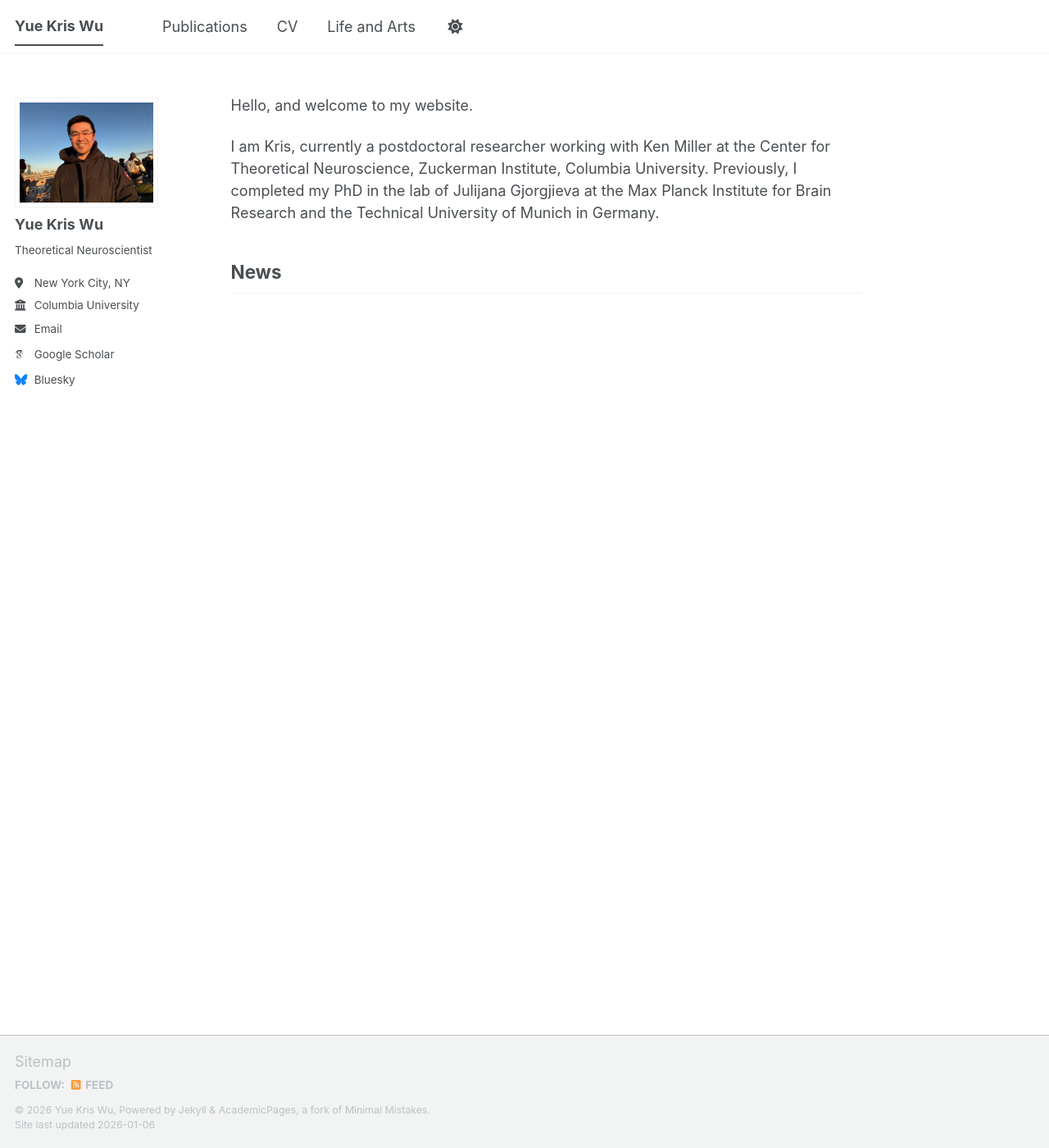
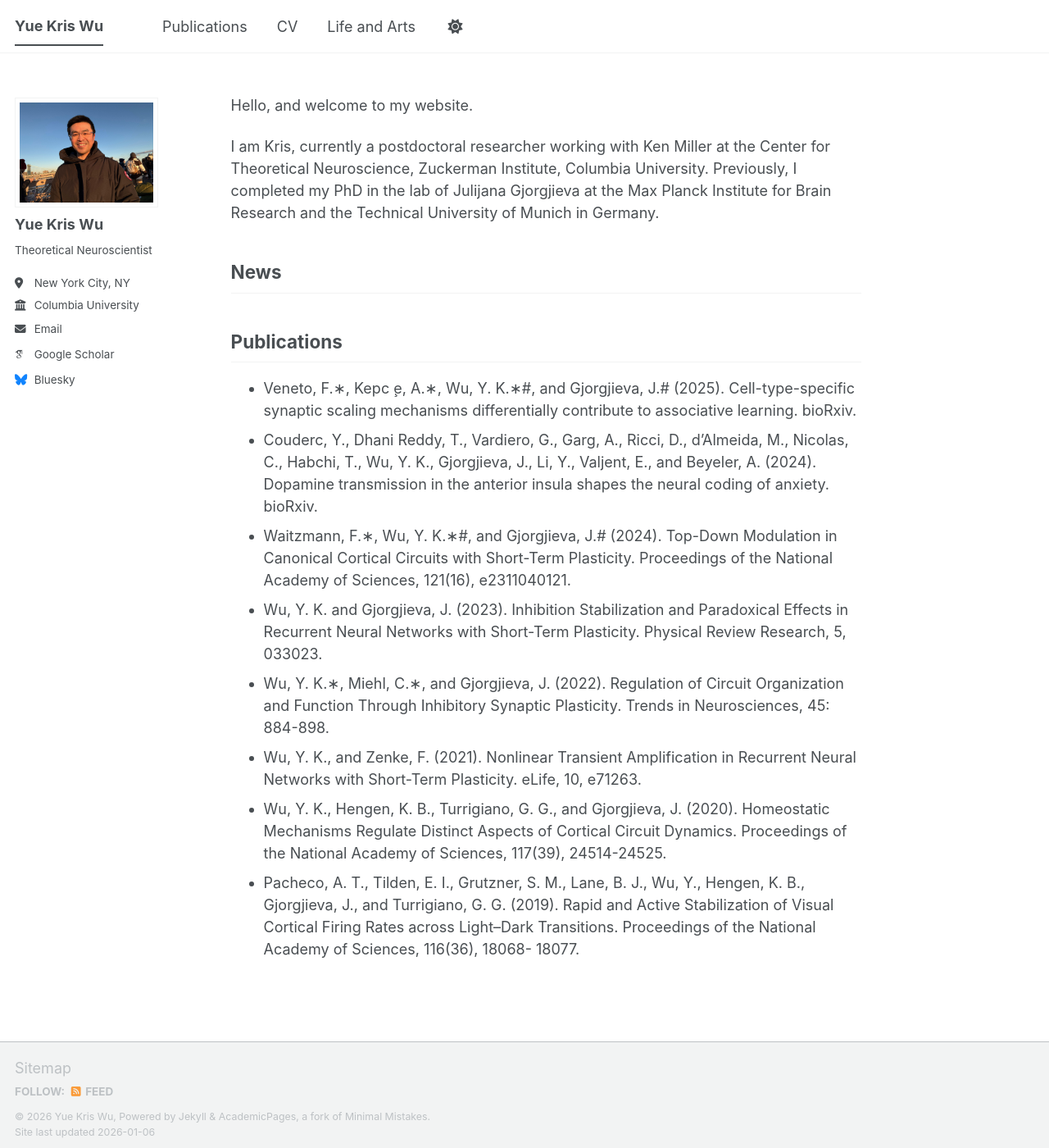
Before and after one commit to yuekriswu/yuekriswu.github.io, a Jekyll site: the page built from _pages/about.md, in a window 1280 px wide and 1400 px high. Shown: the whole window at 82% size. Built offline with Jekyll 4.4.1, drawn with Linux system fonts in a browser that asks for light colours; some web fonts are replaced; a script bundle is joined from its source files by our own code; library files that are not in the unit come from our copies.

Commit message:
Update about.md

```diff
--- a/_pages/about.md
+++ b/_pages/about.md
@@ -13,3 +13,14 @@ I am Kris, currently a postdoctoral researcher working with Ken Miller at the Ce
 
 News
 ------
+
+Publications
+------
+* Veneto, F.∗, Kepc ̧e, A.∗, Wu, Y. K.∗#, and Gjorgjieva, J.# (2025). Cell-type-specific synaptic scaling mechanisms differentially contribute to associative learning. bioRxiv.
+* Couderc, Y., Dhani Reddy, T., Vardiero, G., Garg, A., Ricci, D., d’Almeida, M., Nicolas, C., Habchi, T., Wu, Y. K., Gjorgjieva, J., Li, Y., Valjent, E., and Beyeler, A. (2024). Dopamine transmission in the anterior insula shapes the neural coding of anxiety. bioRxiv.
+* Waitzmann, F.∗, Wu, Y. K.∗#, and Gjorgjieva, J.# (2024). Top-Down Modulation in Canonical Cortical Circuits with Short-Term Plasticity. Proceedings of the National Academy of Sciences, 121(16), e2311040121.
+* Wu, Y. K. and Gjorgjieva, J. (2023). Inhibition Stabilization and Paradoxical Effects in Recurrent Neural Networks with Short-Term Plasticity. Physical Review Research, 5, 033023.
+* Wu, Y. K.∗, Miehl, C.∗, and Gjorgjieva, J. (2022). Regulation of Circuit Organization and Function Through Inhibitory Synaptic Plasticity. Trends in Neurosciences, 45: 884-898.
+* Wu, Y. K., and Zenke, F. (2021). Nonlinear Transient Amplification in Recurrent Neural Networks with Short-Term Plasticity. eLife, 10, e71263.
+* Wu, Y. K., Hengen, K. B., Turrigiano, G. G., and Gjorgjieva, J. (2020). Homeostatic Mechanisms Regulate Distinct Aspects of Cortical Circuit Dynamics. Proceedings of the National Academy of Sciences, 117(39), 24514-24525.
+* Pacheco, A. T., Tilden, E. I., Grutzner, S. M., Lane, B. J., Wu, Y., Hengen, K. B., Gjorgjieva, J., and Turrigiano, G. G. (2019). Rapid and Active Stabilization of Visual Cortical Firing Rates across Light–Dark Transitions. Proceedings of the National Academy of Sciences, 116(36), 18068- 18077.
```
